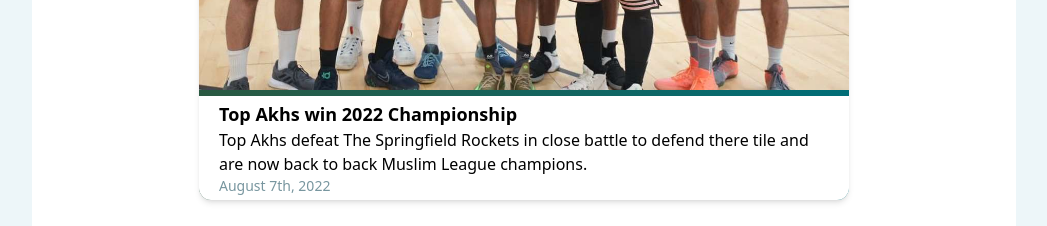
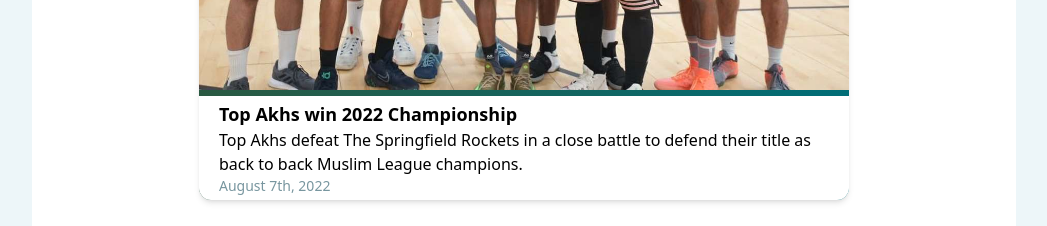
Before and after one commit to marwane8/muslim-league-ui, a Next.js app: page / in a window 1280 px wide. Shown: the part 1080-1306 px from the top of the page, without its empty margins (116-1163 px from the left). Built offline with nearby package versions, Linux system fonts and the light colour scheme; no server answers.

Commit message:
fixed typo

```diff
--- a/pages/index.tsx
+++ b/pages/index.tsx
@@ -33,8 +33,8 @@ const Home = ({standings}: Props) => {
               alt='Picture of Championship Team'
               date='August 7th, 2022'>
             <p>
-              Top Akhs defeat The Springfield Rockets in close battle to
-              defend there tile and are now back to back Muslim League champions.
+              Top Akhs defeat The Springfield Rockets in a close battle to
+              defend their title as back to back Muslim League champions.
             </p>
             </ImageCard>
           </div>
```
